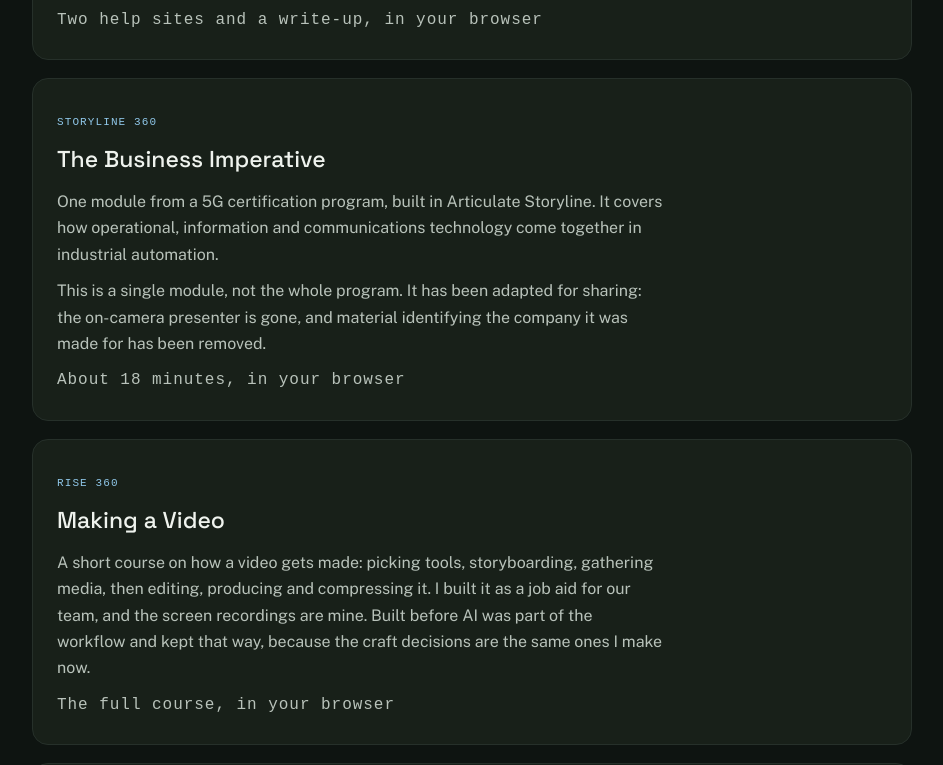
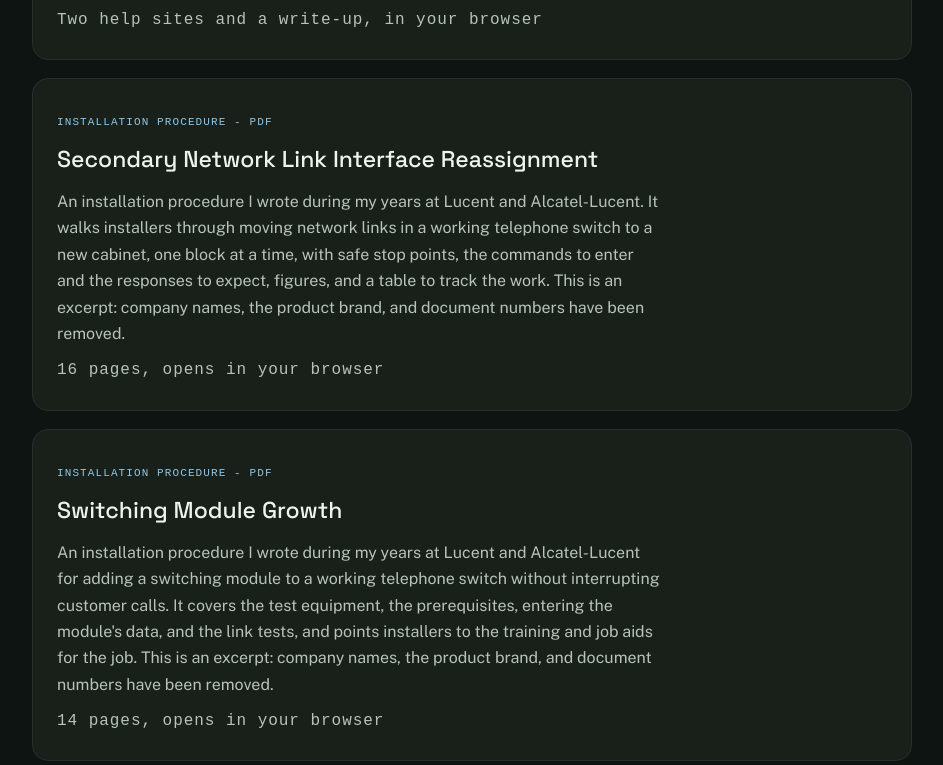
Before and after one commit to clayelmore/arbolinea-site, a plain HTML site: page samples/index.html in a window 1280 px wide. Shown: the part 825-1590 px from the top of the page, without its empty margins (168-1111 px from the left). Drawn offline with nearby package versions, Linux system fonts and the light colour scheme; a web font is replaced by a local one.

Commit message:
Samples page: add two installation procedure excerpts
Co-Authored-By: Claude Opus 5.5 <noreply@anthropic.com>

```diff
--- a/samples/index.html
+++ b/samples/index.html
@@ -91,6 +91,31 @@
           </a>
         </li>
         <li>
+          <a class="card" href="cm3-nli-reassignment-excerpt.pdf">
+            <span class="kind">Installation procedure - PDF</span>
+            <h2>Secondary Network Link Interface Reassignment</h2>
+            <p>An installation procedure I wrote during my years at Lucent and Alcatel-Lucent. It
+              walks installers through moving network links in a working telephone switch to a new
+              cabinet, one block at a time, with safe stop points, the commands to enter and the
+              responses to expect, figures, and a table to track the work. This is an excerpt:
+              company names, the product brand, and document numbers have been removed.</p>
+            <p class="meta">16 pages, opens in your browser</p>
+          </a>
+        </li>
+        <li>
+          <a class="card" href="sm-xc-growth-excerpt.pdf">
+            <span class="kind">Installation procedure - PDF</span>
+            <h2>Switching Module Growth</h2>
+            <p>An installation procedure I wrote during my years at Lucent and Alcatel-Lucent for
+              adding a switching module to a working telephone switch without interrupting customer
+              calls. It covers the test equipment, the prerequisites, entering the module's data,
+              and the link tests, and points installers to the training and job aids for the job.
+              This is an excerpt: company names, the product brand, and document numbers have been
+              removed.</p>
+            <p class="meta">14 pages, opens in your browser</p>
+          </a>
+        </li>
+        <li>
           <a class="card" href="business-imperative-2v9x/">
             <span class="kind">Storyline 360</span>
             <h2>The Business Imperative</h2>
```
Also changed, not shown: 2 other files.
